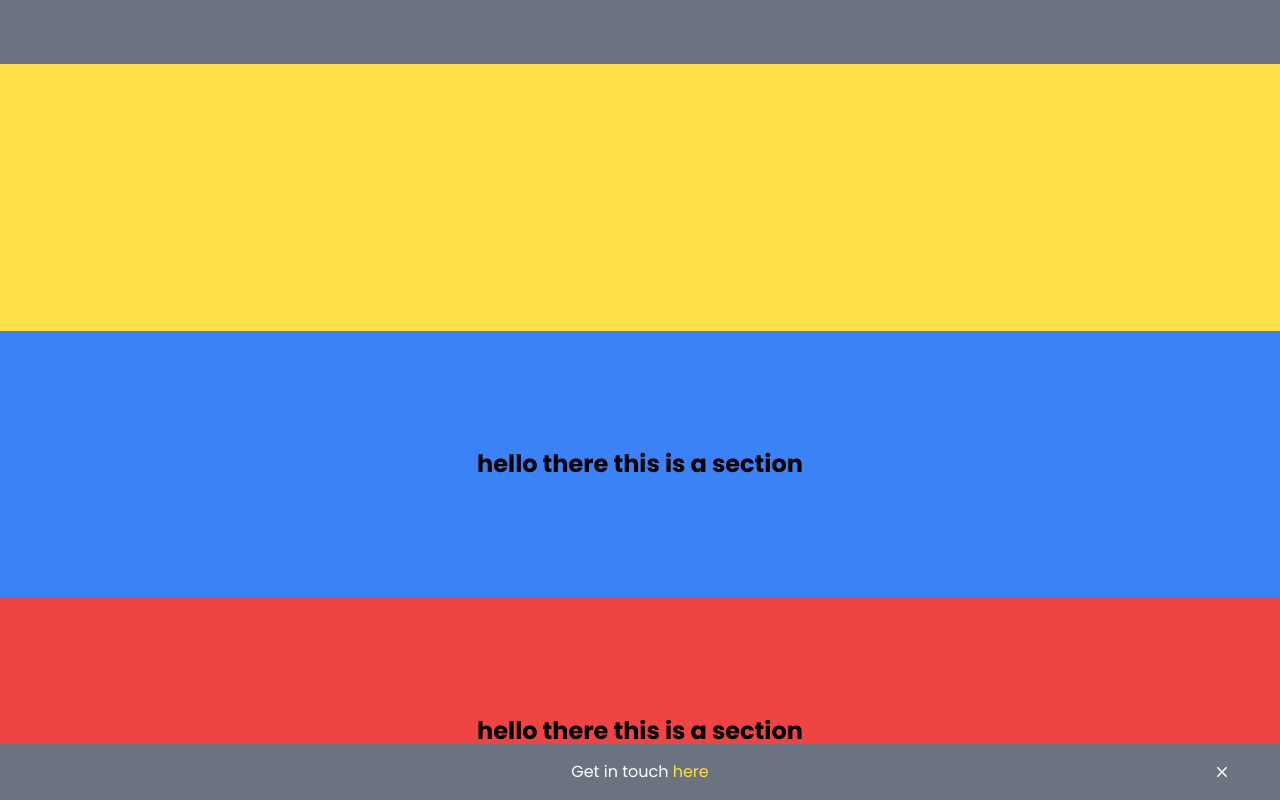
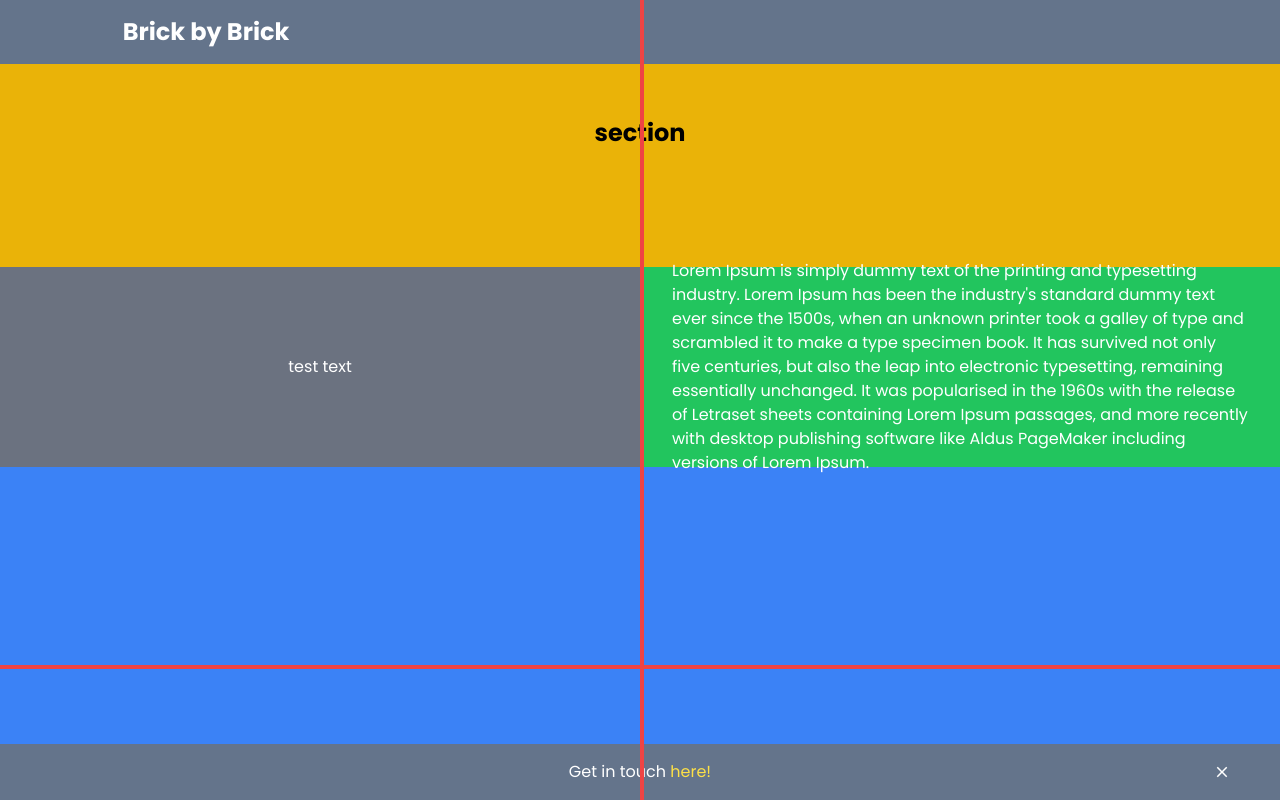
Before and after one commit to TorenUK/personal, a React (Create React App) app: page / in a window 1280 px wide. Shown: the top 800 px of the page. Built offline with nearby package versions, Linux system fonts and the light colour scheme.

Commit message:
feat: add init animation

```diff
--- a/package.json
+++ b/package.json
@@ -11,6 +11,7 @@
     "@types/react": "^18.2.55",
     "@types/react-dom": "^18.2.19",
     "apexcharts": "^3.46.0",
+    "gsap": "^3.12.5",
     "react": "^18.2.0",
     "react-apexcharts": "^1.4.1",
     "react-aria-components": "^1.1.1",
--- a/src/App.tsx
+++ b/src/App.tsx
@@ -1,19 +1,86 @@
+import React, { useRef, useEffect } from "react";
+import gsap from "gsap";
+import { ScrollTrigger } from "gsap/ScrollTrigger";
 import StickyFooter from "./components/StickyFooter";
+import NavigationContainer from "./components/nav/NavigationContainer";
 
 function App() {
+  const animationTriggerRef = useRef<HTMLDivElement>(null);
+  const movingDivRef = useRef<HTMLDivElement>(null);
+
+  gsap.registerPlugin(ScrollTrigger);
+
+  useEffect(() => {
+    let ctx = gsap.context(() => {
+      // Animation for the moving div
+      const tl = gsap.timeline({
+        scrollTrigger: {
+          trigger: animationTriggerRef.current,
+          start: "center center",
+          end: "+=100%",
+          toggleActions: "play none none reverse",
+          pin: true,
+          scrub: true,
+        },
+        repeat: -1, // Infinite repeat
+      });
+
+      // Move the div to the right avoiding the text block
+      tl.to(movingDivRef.current, {
+        left: "50%", // Move to the center
+        yoyoEase: true,
+        pin: true,
+      });
+    }, [animationTriggerRef, movingDivRef]);
+
+    return () => ctx.revert();
+  }, []);
+
   return (
-    <div className="m-auto w-full h-screen bg-gray-500">
-      <nav className="h-16"></nav>
-      <div className="h-dvh w-full">
-        <div className="w-full h-1/3 bg-yellow-300"></div>
-        <div className="w-full h-1/3 bg-blue-500 flex justify-center items-center">
-          <p className="font-bold text-2xl">hello there this is a section</p>
+    <div className='m-auto w-full h-screen'>
+      <div className='w-[4px] h-full bg-red-500 absolute left-[50%] z-50'></div>
+      <NavigationContainer>
+        <nav className='w-full sm:w-5/6 m-auto p-4 text-white font-bold text-2xl'>
+          Brick by Brick
+        </nav>
+      </NavigationContainer>
+      <div className='h-dvh w-full'>
+        <div className='w-full h-1/3 bg-yellow-500 flex justify-center items-center'>
+          <p className='font-bold text-2xl'>section</p>
         </div>
-        <div className="w-full h-1/3 bg-red-500 flex justify-center items-center">
-          <p className="font-bold text-2xl">hello there this is a section</p>
+        <div
+          ref={animationTriggerRef}
+          className='w-full h-screen flex justify-end bg-blue-500 text-white relative'
+        >
+          <div
+            ref={movingDivRef}
+            className='absolute left-0 top-0 h-1/4 w-1/2 bg-gray-500 flex items-center justify-center'
+          >
+            <p>test text</p>
+          </div>
+          {/* Line in the middle */}
+          <div className='w-full h-[4px] bg-red-500 absolute top-1/2 left-0 transform -translate-y-1/2'></div>
+
+          <div className='w-1/2 h-1/4 flex items-center justify-center bg-green-500'>
+            <p className='p-8'>
+              Lorem Ipsum is simply dummy text of the printing and typesetting
+              industry. Lorem Ipsum has been the industry's standard dummy text
+              ever since the 1500s, when an unknown printer took a galley of
+              type and scrambled it to make a type specimen book. It has
+              survived not only five centuries, but also the leap into
+              electronic typesetting, remaining essentially unchanged. It was
+              popularised in the 1960s with the release of Letraset sheets
+              containing Lorem Ipsum passages, and more recently with desktop
+              publishing software like Aldus PageMaker including versions of
+              Lorem Ipsum.
+            </p>
+          </div>
         </div>
-        <div className="w-full h-1/3 bg-green-500 flex justify-center items-center">
-          <p className="font-bold text-2xl">hello there this is a section</p>
+        <div className='w-full h-1/3 bg-red-500 flex justify-center items-center'>
+          <p className='font-bold text-2xl'>section</p>
+        </div>
+        <div className='w-full h-1/3 bg-green-500 flex justify-center items-center'>
+          <p className='font-bold text-2xl'>section</p>
         </div>
       </div>
       <StickyFooter />
--- a/src/components/StickyFooter.tsx
+++ b/src/components/StickyFooter.tsx
@@ -7,30 +7,30 @@ export default function StickyFooter() {
 
   return (
     <footer
-      className={`bg-gray-500 p-4 fixed bottom-0 left-0 w-full transition-transform ${
+      className={`bg-slate-500 p-4 fixed bottom-0 left-0 w-full transition-transform ${
         isVisible ? "translate-y-0" : "translate-y-full"
       }`}
     >
-      <p className="text-center text-white">
+      <p className='text-center text-white'>
         Get in touch{" "}
-        <a className="text-yellow-300 hover:text-gray-300" href="#">
-          here
+        <a className='text-yellow-300 hover:text-gray-300' href='#'>
+          here!
         </a>
       </p>
       <span
-        className="absolute w-6 top-1/2 right-10 translate-y-[-50%] cursor-pointer"
+        className='absolute w-6 top-1/2 right-10 translate-y-[-50%] cursor-pointer'
         onClick={handleHideFooter}
       >
         <svg
-          width="12"
-          height="12"
-          viewBox="0 0 12 12"
-          fill="none"
-          xmlns="http://www.w3.org/2000/svg"
+          width='12'
+          height='12'
+          viewBox='0 0 12 12'
+          fill='none'
+          xmlns='http://www.w3.org/2000/svg'
         >
           <path
-            d="M11.25 1.8075L10.1925 0.75L6 4.9425L1.8075 0.75L0.75 1.8075L4.9425 6L0.75 10.1925L1.8075 11.25L6 7.0575L10.1925 11.25L11.25 10.1925L7.0575 6L11.25 1.8075Z"
-            fill="white"
+            d='M11.25 1.8075L10.1925 0.75L6 4.9425L1.8075 0.75L0.75 1.8075L4.9425 6L0.75 10.1925L1.8075 11.25L6 7.0575L10.1925 11.25L11.25 10.1925L7.0575 6L11.25 1.8075Z'
+            fill='white'
           ></path>
         </svg>
       </span>
--- /dev/null
+++ b/src/components/nav/NavigationContainer.tsx
@@ -0,0 +1,9 @@
+const NavigationContainer = ({ children }: any): React.ReactElement => {
+  return (
+    <div className='fixed top-0 left-0 h-16 w-full flex items-center bg-slate-500'>
+      {children}
+    </div>
+  );
+};
+
+export default NavigationContainer;
```
Also changed, not shown: 1 other file (tests, documents, lock files or other folders).
